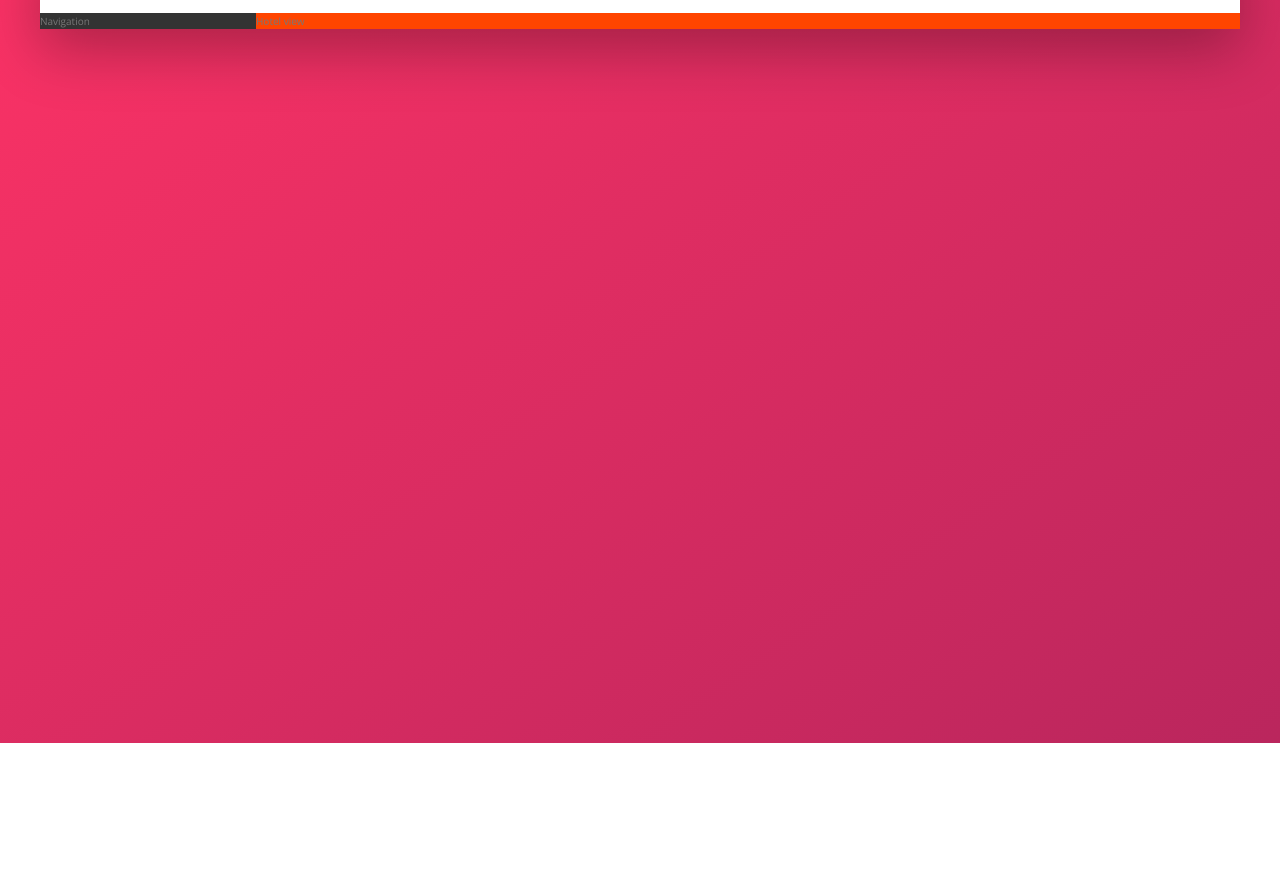
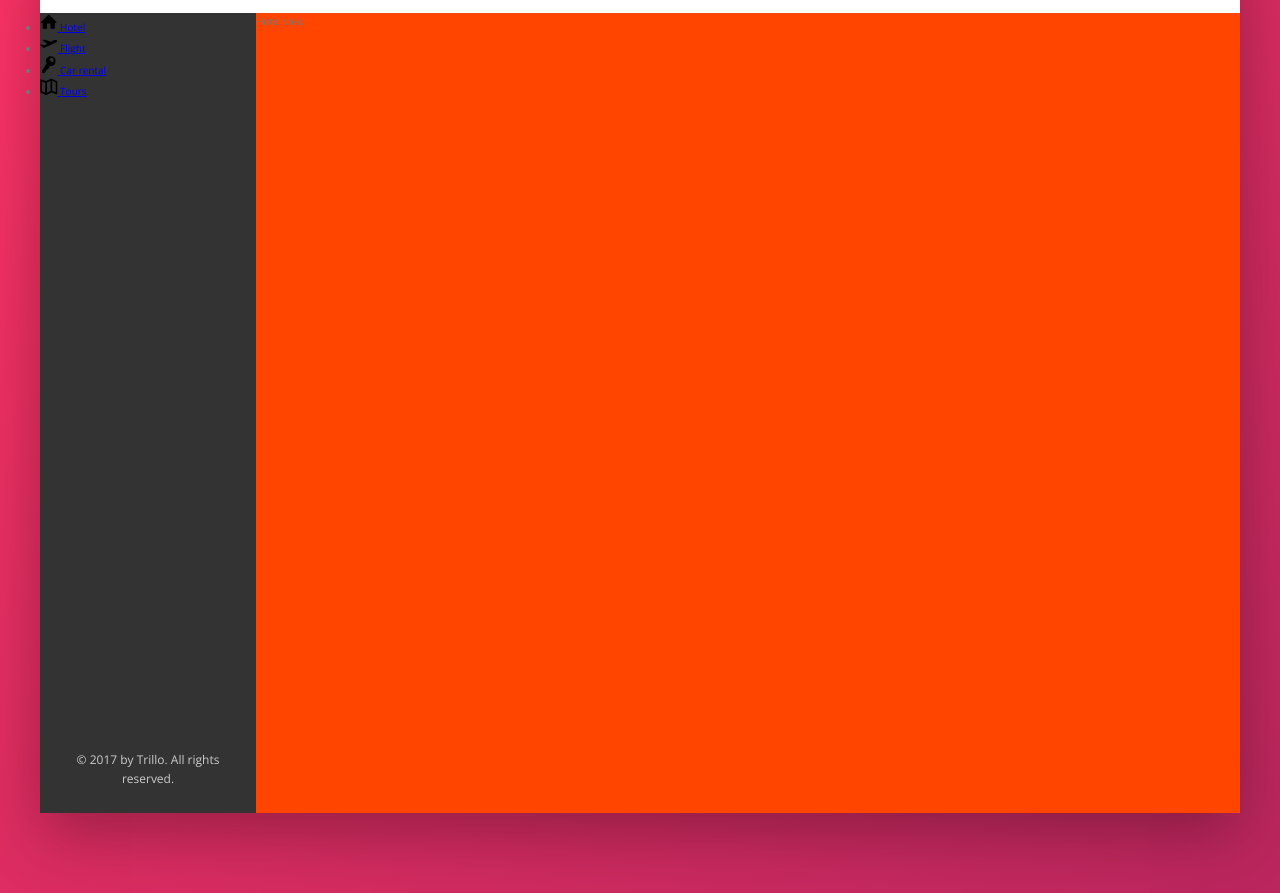
Before and after one commit to javielrezende/advanced_css_sass_2, a website: page index.html in a window 1280 px wide. Shown: the part 137-1030 px from the top of the page. Before the commit the page ends 880 px from the top, so only its background shows below. Drawn offline with nearby package versions, Linux system fonts and the light colour scheme; files that its build step writes are made by us from their sources.

Commit message:
:construction: Building the navigation

```diff
--- a/index.html
+++ b/index.html
@@ -49,7 +49,47 @@
 
             <div class="content">
                 <nav class="sidebar">
-                    Navigation
+                    <ul class="sidebar-nav">
+                        <li class="sidebar-nav__item">
+                            <a href="#" class="sidebar-nav__link">
+                                <svg class="sidebar-nav__icon">
+                                    <use xlink:href="img/sprite.svg#icon-home"></use>
+                                </svg>
+                                <span class="sidebar-nav__text">Hotel</span>
+                            </a>
+                        </li>
+
+                        <li class="sidebar-nav__item">
+                            <a href="#" class="sidebar-nav__link">
+                                <svg class="sidebar-nav__icon">
+                                    <use xlink:href="img/sprite.svg#icon-aircraft-take-off"></use>
+                                </svg>
+                                <span class="sidebar-nav__text">Flight</span>
+                            </a>
+                        </li>
+
+                        <li class="sidebar-nav__item">
+                            <a href="#" class="sidebar-nav__link">
+                                <svg class="sidebar-nav__icon">
+                                    <use xlink:href="img/sprite.svg#icon-key"></use>
+                                </svg>
+                                <span class="sidebar-nav__text">Car rental</span>
+                            </a>
+                        </li>
+
+                        <li class="sidebar-nav__item">
+                            <a href="#" class="sidebar-nav__link">
+                                <svg class="sidebar-nav__icon">
+                                    <use xlink:href="img/sprite.svg#icon-map"></use>
+                                </svg>
+                                <span class="sidebar-nav__text">Tours</span>
+                            </a>
+                        </li>
+                    </ul>
+
+                    <div class="legal">
+                        &copy; 2017 by Trillo. All rights reserved.
+                    </div>
                 </nav>
 
                 <main class="hotel-view">
--- a/sass/_component.scss
+++ b/sass/_component.scss
@@ -113,3 +113,29 @@
         margin-right: 1rem;
     }
 }
+
+///////////////////////////////////////////////////
+/// SIDE NAVIGATION
+.sidebar-nav {
+    &__item {
+
+    }
+
+    &__link {
+
+    }
+
+    &__icon {
+        width: 1.75rem;
+        height: 1.75rem;
+    }
+}
+
+///////////////////////////////////////////////////
+/// LEGAL TEXT
+.legal {
+    color: var(--color-gray-light-4);
+    font-size: 1.2rem;
+    text-align: center;
+    padding: 2.5rem;
+}
--- a/sass/_layout.scss
+++ b/sass/_layout.scss
@@ -23,11 +23,18 @@
 .sidebar {
     background-color: var(--color-gray-dark-1);
 
+    display: flex;
+    flex-direction: column;
+    justify-content: space-between;
     flex: 0 0 18%; // Significa que não vai aumentar o tamanho, não vai diminuir, e o tamanho é de 18%.
 }
 
 .hotel-view {
+    background-color: #fff;
+
+    // TEST
     background-color: orangered;
+    height: 80rem;
 
     flex: 1; // Significa que vai ser o restante do espaço, alem dos 18%, ou seja, 82%.
 }
```
